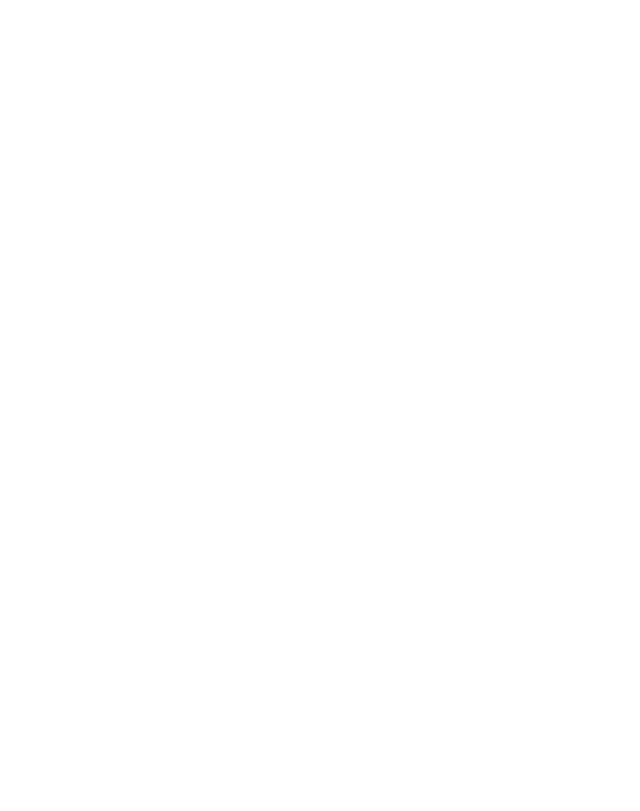
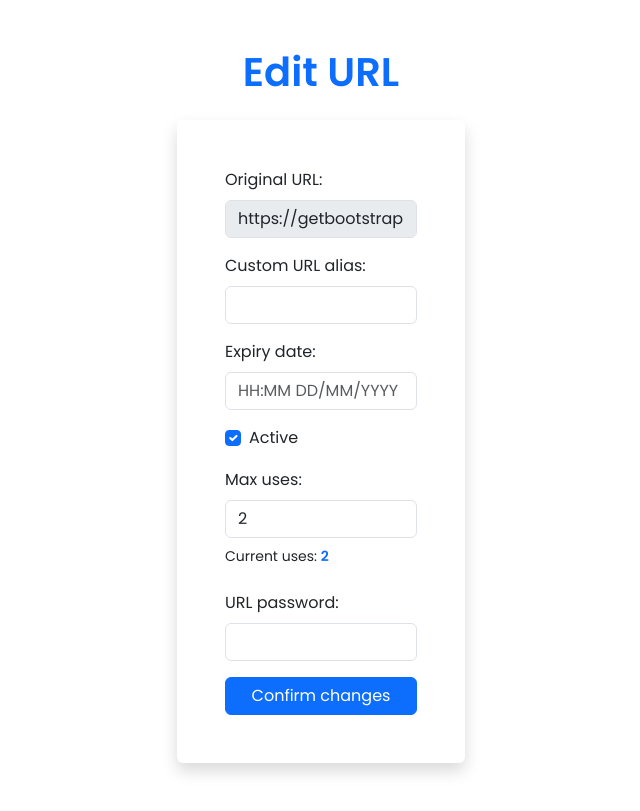
Before and after one commit to IliyanGeorgiev87/SquishURL, a Django app: page /dashboard/link/15/edit in a window 1280 px wide. Before the commit the part shown is empty. Shown: the whole page, without its empty margins (319-959 px from the left). Run offline with Django 5.2, Linux system fonts and the light colour scheme; a user stored in the database is signed in; data comes from the database, SQL or seed files in the repository; both versions use the stored data as it was after the commit.

Commit message:
Edit function

```diff
--- a/url_shortener/url_app/templates/app/url_edit.html
+++ b/url_shortener/url_app/templates/app/url_edit.html
@@ -3,14 +3,93 @@
 <head>
     <meta charset="UTF-8">
     <meta name="viewport" content="width=device-width, initial-scale=1.0">
-    <title>SquishURL | Edit shortened URL</title>
+    <title>SquishURL | Edit URL</title>
     <!--BOOTSTRAP-->
     <link href="https://cdn.jsdelivr.net/npm/bootstrap@5.3.6/dist/css/bootstrap.min.css" rel="stylesheet" integrity="sha384-4Q6Gf2aSP4eDXB8Miphtr37CMZZQ5oXLH2yaXMJ2w8e2ZtHTl7GptT4jmndRuHDT" crossorigin="anonymous">
     <script src="https://cdn.jsdelivr.net/npm/bootstrap@5.3.6/dist/js/bootstrap.bundle.min.js" integrity="sha384-j1CDi7MgGQ12Z7Qab0qlWQ/Qqz24Gc6BM0thvEMVjHnfYGF0rmFCozFSxQBxwHKO" crossorigin="anonymous"></script>
     <!--BOOTSTRAP ICONS-->
     <link rel="stylesheet" href="https://cdn.jsdelivr.net/npm/bootstrap-icons@1.13.1/font/bootstrap-icons.min.css">
 </head>
-<body>
+
+<body class="user-select-none d-flex flex-column p-5 wrapper">
+    <h1 class="text-center text-primary fw-semibold mb-4">Edit URL</h1>
+    <div class="container shadow rounded p-5">
+        <form method="POST" class="d-flex flex-column">
+            {% csrf_token %}
+            {% if error %}
+            <div class="mb-3">
+                <p class="text-danger">
+                    <i class="bi bi-exclamation-octagon-fill me-1"></i>
+                    {{ error }}
+                </p>
+            </div>
+            {% endif %}
+            <div class="mb-3">
+                <label class="form-label">Original URL:</label>
+                <input type="url" class="form-control" required maxlength="2048" name="original_url" value="{{ link.original_url }}" disabled>
+            </div>
+
+            {% if link.expiry_date != None %}
+                <div class="mb-3">
+                    <label class="form-label">Custom URL alias:</label>
+                    <input type="text" class="form-control" name="custom_alias">
+                </div>
+            {% else %}
+                <div class="mb-3">
+                    <label class="form-label">Custom URL alias:</label>
+                    <input type="text" class="form-control" name="custom_alias" value="{{ link.custom_alias }}">
+                </div>
+            {% endif %}
+
+            {% if link.expiry_date != None %}
+                <div class="mb-3">
+                    <label class="form-label">Expiry date:</label>
+                    <input type="text" class="form-control" name="expiry_date" value="{{ link.expiry_date }}" placeholder="HH:MM DD/MM/YYYY">
+                </div>
+            {% else %}
+                <div class="mb-3">
+                    <label class="form-label">Expiry date:</label>
+                    <input type="text" class="form-control" name="expiry_date" placeholder="HH:MM DD/MM/YYYY">
+                </div>
+            {% endif %}
+
+            <div class="mb-3">
+                {% if link.is_active == True %}
+                <div class="form-check">
+                    <input class="form-check-input" type="checkbox" name="active" checked>
+                    <label class="form-check-label">Active</label>
+                </div>
+                {% else %}
+                <div class="form-check">
+                    <input class="form-check-input" type="checkbox" name="active">
+                    <label class="form-check-label">Active</label>
+                </div>
+                {% endif %}
+            </div>
+
+            {% if link.max_uses > 0 %}
+                <div class="mb-2">
+                    <label class="form-label">Max uses:</label>
+                    <input type="number" class="form-control" min="1" name="max_uses" value="{{ link.max_uses }}">
+                    <p>Current uses: <span class="fw-semibold text-primary opacity-50">{{ link.current_uses }}</span></p>
+                </div>
+            {% else %}
+                <div class="mb-2">
+                    <label class="form-label">Max uses:</label>
+                    <input type="number" class="form-control" min="{{ link.current_uses }}" name="max_uses" value="{{ link.current_uses }}">
+                    <p class="small mt-2">Current uses: <span class="fw-semibold text-primary">{{ link.current_uses }}</span></p>
+                </div>
+            {% endif %}
+
+            <div class="mb-3">
+                <label class="form-label">URL password:</label>
+                <input type="password" class="form-control" maxlength="20" name="url_password">
+            </div>
+
+            <button type="submit" class="btn btn-primary">Confirm changes</button>
+        </form>
+
+    </div>
 
 </body>
 </html>
@@ -20,4 +99,18 @@
     *{
         font-family: "Poppins", sans-serif;
     }
+    .wrapper {
+        width: 30%;
+        margin: 0 auto;
+    }
+    @media (max-width: 1200px){
+        .wrapper{
+            width: 70%;
+        }
+    }
+    @media (max-width: 768px) {
+        .wrapper {
+            width: 95%;
+        }
+    }
 </style>
--- a/url_shortener/url_app/views.py
+++ b/url_shortener/url_app/views.py
@@ -207,7 +207,74 @@ def DeleteURL(request, pk):
 
 @login_required
 def EditURL(request, pk):
-    return render(request, "app/url_edit.html")
+    link = get_object_or_404(ShortenedUrl, pk=pk)
+
+    if request.method == "POST":
+        custom_alias = request.POST.get('custom_alias', '').strip()
+        expiry_date_str = request.POST.get('expiry_date', '').strip() # HH:MM DD/MM/YYYY
+        active_status = request.POST.get("active")
+        max_uses_str = request.POST.get("max_uses", "").strip()
+        url_password = request.POST.get("url_password", "").strip()
+
+        expiry_date = None
+        if expiry_date_str:
+            try:
+                expiry_date = datetime.strptime(expiry_date_str, '%H:%M %d/%m/%Y')
+                expiry_date = make_aware(expiry_date)
+            except ValueError:
+                return render(request, 'app/url_edit.html', {
+                    "link": link,
+                    "error": "Invalid expiry date format. Please use HH:MM DD/MM/YYYY"
+                })
+
+        max_uses = None
+        if max_uses_str:
+            try:
+                max_uses = int(max_uses_str)
+                if max_uses < 1:
+                    return render(request, 'app/url_edit.html', {
+                        "link": link,
+                        "error": "Max uses must be at least 1."
+                    })
+            except ValueError:
+                return render(request, 'app/url_edit.html', {
+                    "link": link,
+                    "error": "Max uses must be a valid number."
+                })
+
+        is_active = True if active_status == 'on' else False
+
+        if custom_alias and custom_alias != link.custom_code:
+            if ShortenedUrl.objects.filter(custom_code=custom_alias).exists():
+                return render(request, 'app/url_edit.html', {
+                    "link": link,
+                    "error": "The provided alias is already in use. Please choose another one."
+                })
+
+        try:
+            link.original_url = link.original_url
+            link.custom_code = custom_alias if custom_alias else None
+            link.expiry_date = expiry_date
+            link.max_uses = max_uses
+
+            if url_password:
+                link.url_password = make_password(url_password)
+            elif not url_password and link.url_password:
+                link.url_password = None
+
+            link.is_active = is_active
+
+            link.save()
+
+            return redirect('dashboard')
+
+        except:
+            return render(request, 'app/url_edit.html', {
+                'link': link,
+                "error": "Something went wrong! Please try again!"
+            })
+
+    return render(request, "app/url_edit.html", {'link': link})
 
 @login_required
 def ViewURL(request, pk):
```
Also changed, not shown: url_shortener/url_app/templates/accounts/delete_account.html (+2 -6 lines), url_shortener/url_app/templates/app/url_delete.html (+7 -5 lines), url_shortener/db.sqlite3.
